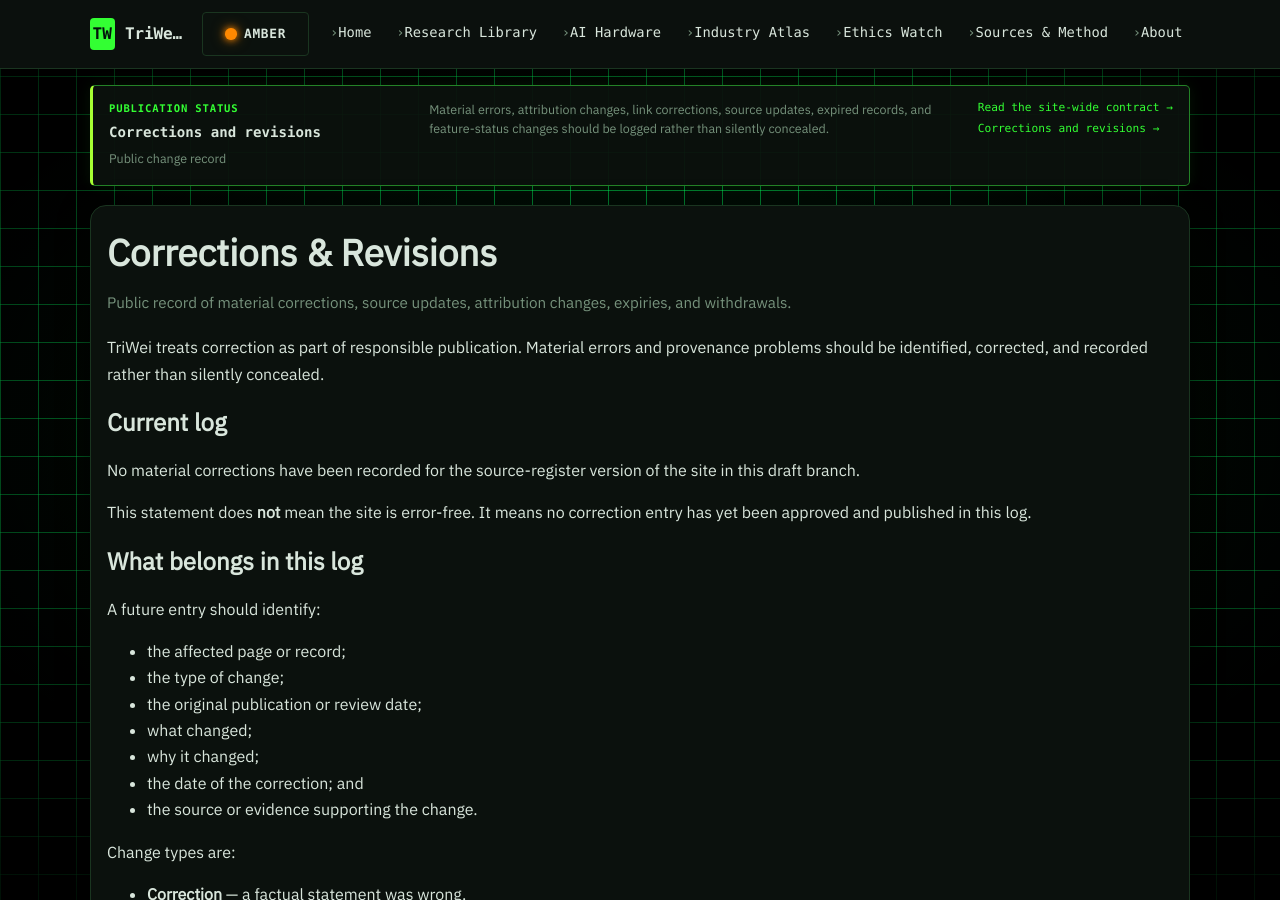
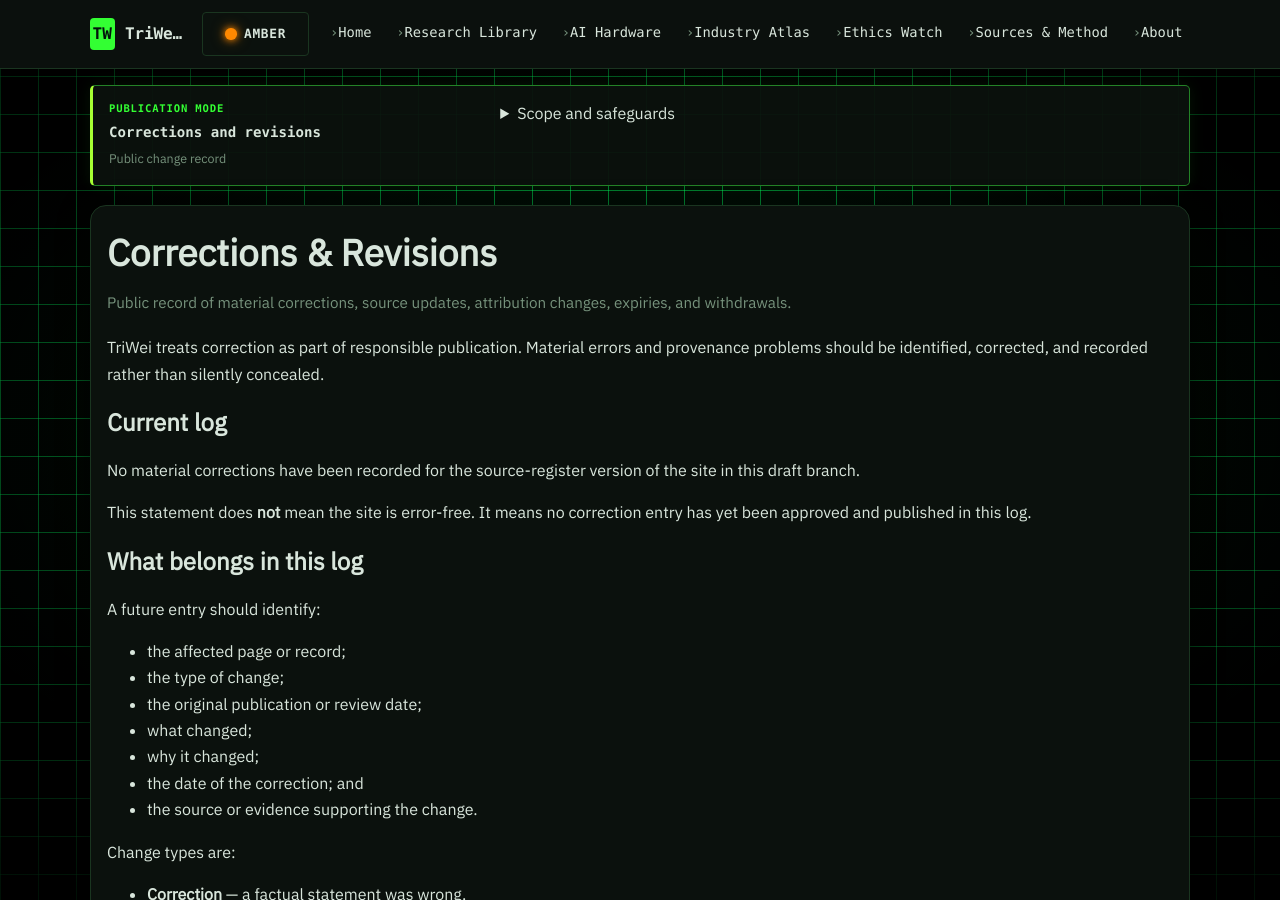
Before and after one commit to Joeyjojoe-jr/triwei-ai-site, a Jekyll site: the page built from corrections.md, in a window 1280 px wide and 900 px high. Built offline with Jekyll 4.4.1, drawn with Linux system fonts in a browser that asks for light colours.

Commit message:
Compact publication status disclosure

```diff
--- a/_includes/publication-status.html
+++ b/_includes/publication-status.html
@@ -2,15 +2,18 @@
 {% assign page_status = publication.pages[page.publication_key] %}
 {% if page_status %}
 <aside class="publication-status" aria-label="Publication status">
-  <div>
-    <p class="publication-status-kicker">Publication status</p>
+  <div class="publication-status-summary">
+    <p class="publication-status-kicker">Publication mode</p>
     <strong>{{ page_status.label | escape }}</strong>
     <span>{{ page_status.mode | escape }}</span>
   </div>
-  <p>{{ page_status.notice | escape }}</p>
-  <nav aria-label="Publication safeguards">
-    <a href="{{ publication.contract_url | relative_url }}">Read the site-wide contract →</a>
-    <a href="{{ publication.corrections_url | relative_url }}">Corrections and revisions →</a>
-  </nav>
+  <details>
+    <summary>Scope and safeguards</summary>
+    <p>{{ page_status.notice | escape }}</p>
+    <nav aria-label="Publication safeguards">
+      <a href="{{ publication.contract_url | relative_url }}">Site-wide contract →</a>
+      <a href="{{ publication.corrections_url | relative_url }}">Corrections →</a>
+    </nav>
+  </details>
 </aside>
 {% endif %}
```
